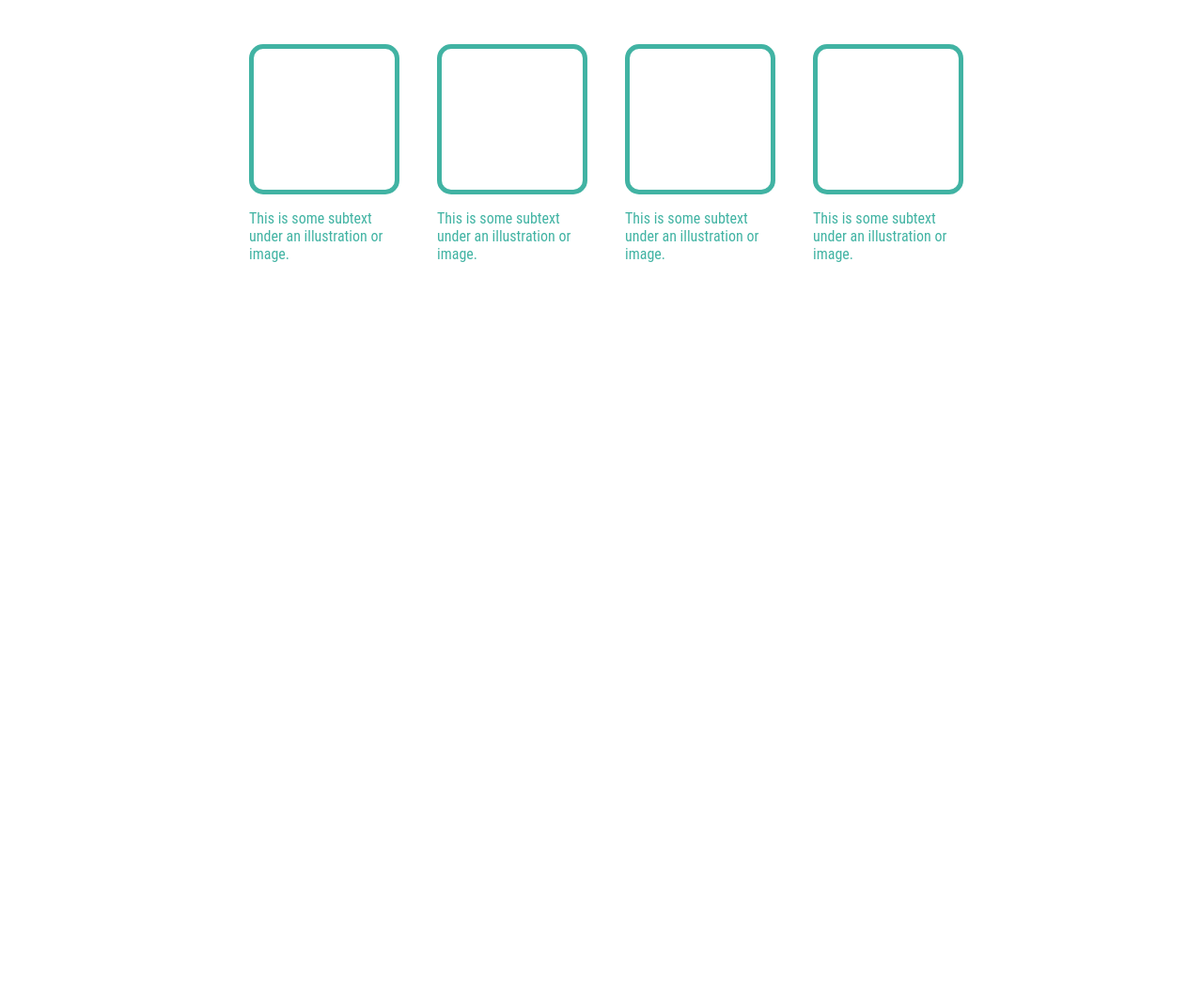
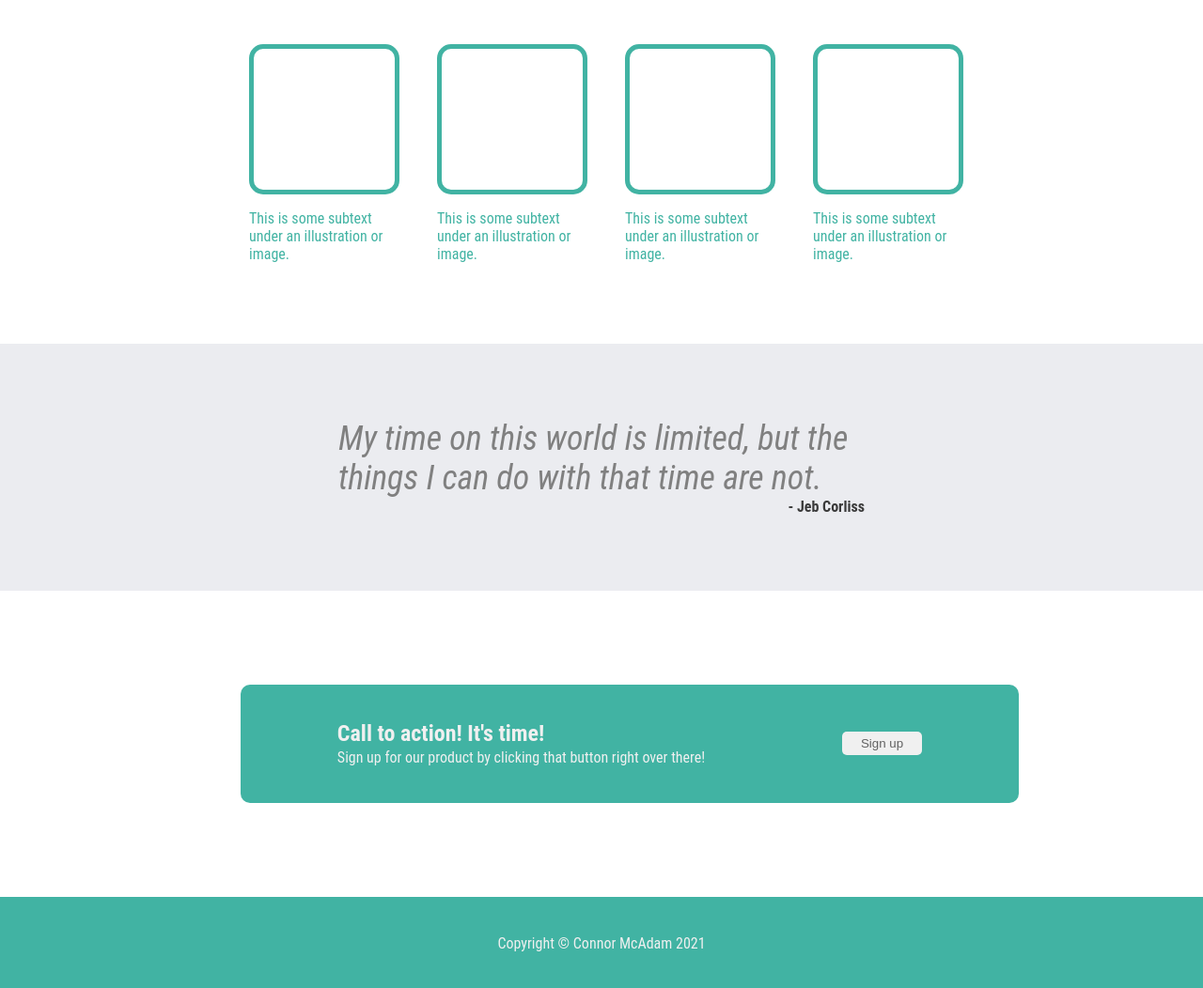
Before and after one commit to connormcadamm/odin-landing-page, a plain HTML site: page index.html in a window 1280 px wide. Shown: the part 550-1602 px from the top of the page at 94% size. Before the commit the page ends 846 px from the top, so only its background shows below. Drawn offline with Linux system fonts and the light colour scheme.

Commit message:
added quote, sign up and footer

```diff
--- a/index.html
+++ b/index.html
@@ -45,8 +45,22 @@
         <p>This is some subtext under an illustration or image.</p>
       </div>
     </div>
+    <div class="quote-box">
+      <div class="quote"><em>My time on this world is limited, but the things I can do with that time are not.</em></div>
+      <div class="name"><strong>- Jeb Corliss</strong></div>
+    </div>
+    <div class="sign-up">
+      <div class="left">
+        <h2>Call to action! It's time!</h2>
+        <p>Sign up for our product by clicking that button right over there!</p>
+      </div>
+      <button>Sign up</button>
+    </div>
+    <div class="footer">
+      Copyright © Connor McAdam 2021
+    </div>
 
-    </div>
+
 
 </body>
 </html>
--- a/styles.css
+++ b/styles.css
@@ -4,7 +4,7 @@ body {
   font-family: 'Roboto Condensed', sans-serif;
 }
 
-.header, .opening {
+.header, .opening, .sign-up, .footer {
     background-color: #41B3A3;
 }
 
@@ -16,7 +16,7 @@ body {
     padding: 0;
 }
 
-.logo, a, .info {
+.logo, a, .info, .sign-up, .footer {
     color: #F0F0F0;
 }
 
@@ -82,6 +82,7 @@ button {
     justify-content: center;
     align-items: center;
     gap: 50px;
+    padding-bottom: 70px;
 }
 
 .four {
@@ -96,3 +97,47 @@ button {
     border: 5px solid #41B3A3;
     border-radius: 15px;
 }
+
+.quote-box {
+    background-color: #EBECF0;
+    display: flex;
+    flex-direction: column;
+    justify-content: center;
+    align-items: center;
+    padding: 80px;
+}
+
+.quote, .name {
+    width: 50%;
+}
+
+.quote {
+    font-size: 36px;
+    color: #808080;
+}
+
+.name {
+    color: #3A3A3A;
+    text-align: right;
+}
+
+.sign-up {
+    margin: 100px 20%;
+    width: 60%;
+    padding: 30px;
+    border-radius: 10px;
+    display: flex;
+    justify-content: space-around;
+    align-items: center;
+}
+
+.left {
+    line-height: 5px;
+}
+
+.footer {
+    display: flex;
+    justify-content: center;
+    align-items: center;
+    padding: 40px;
+}
```
